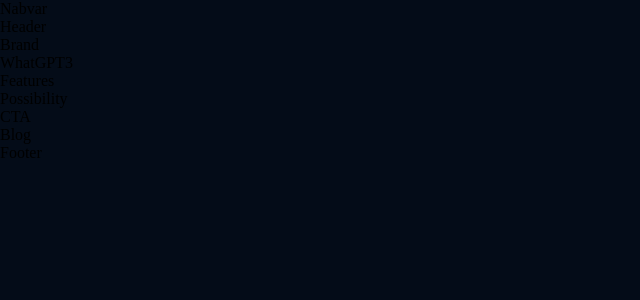
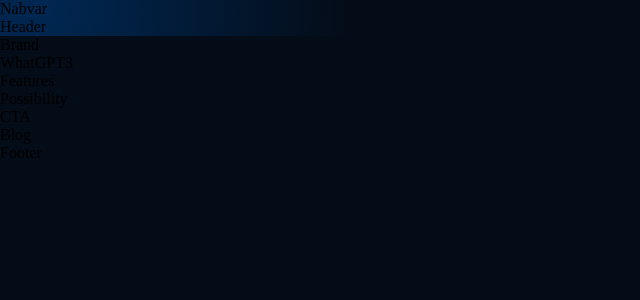
Before and after one commit to MorgDzh/Modern-UI-UX, a React (Create React App) app: page / in a window 1280 px wide. Shown: the top 300 px of the page, without its empty margins (0-640 px from the left). Built offline with nearby package versions, Linux system fonts and the light colour scheme.

Commit message:
added css gradient from figma

```diff
--- a/src/App.css
+++ b/src/App.css
@@ -8,3 +8,51 @@
 body {
   background: var(--color-bg);
 }
+
+a {
+  color: unset;
+  text-decoration: none;
+}
+
+.gradient__bg {
+  background: -moz-radial-gradient(
+    circle at 3% 25%,
+    rgba(0, 40, 83, 1) 0%,
+    rgba(4, 12, 24, 1) 25%
+  );
+
+  /* safari 5.1+,chrome 10+ */
+  background: -webkit-radial-gradient(
+    circle at 3% 25%,
+    rgba(0, 40, 83, 1) 0%,
+    rgba(4, 12, 24, 1) 25%
+  );
+
+  /* opera 11.10+ */
+  background: -o-radial-gradient(
+    circle at 3% 25%,
+    rgba(0, 40, 83, 1) 0%,
+    rgba(4, 12, 24, 1) 25%
+  );
+
+  /* ie 10+ */
+  background: -ms-radial-gradient(
+    circle at 3% 25%,
+    rgba(0, 40, 83, 1) 0%,
+    rgba(4, 12, 24, 1) 25%
+  );
+
+  /* global 92%+ browsers support */
+  background: radial-gradient(
+    circle at 3% 25%,
+    rgba(0, 40, 83, 1) 0%,
+    rgba(4, 12, 24, 1) 25%
+  );
+}
+
+.gradient__text {
+  background: var(--gradient-text);
+  background-clip: text;
+  -webkit-background-clip: text;
+  -webkit-text-fill-color: transparent;
+}
```
